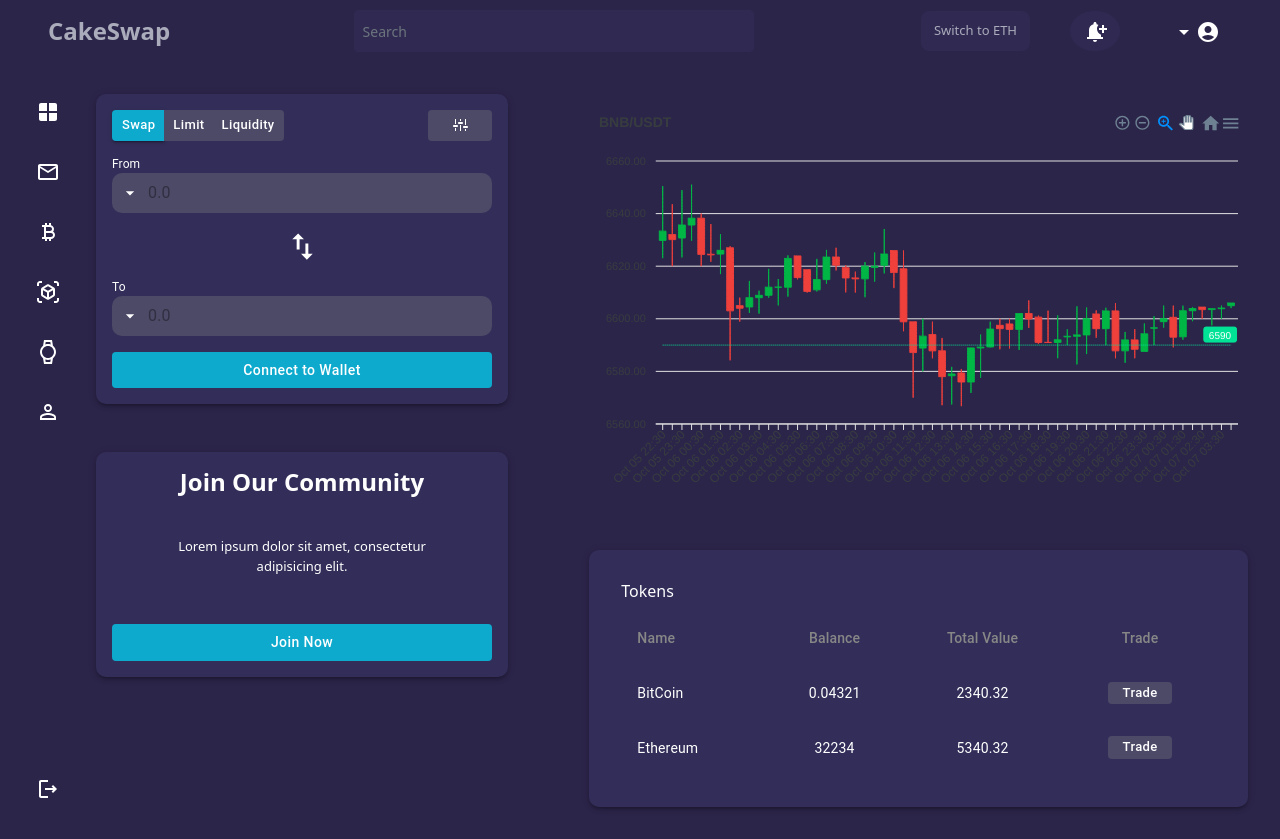
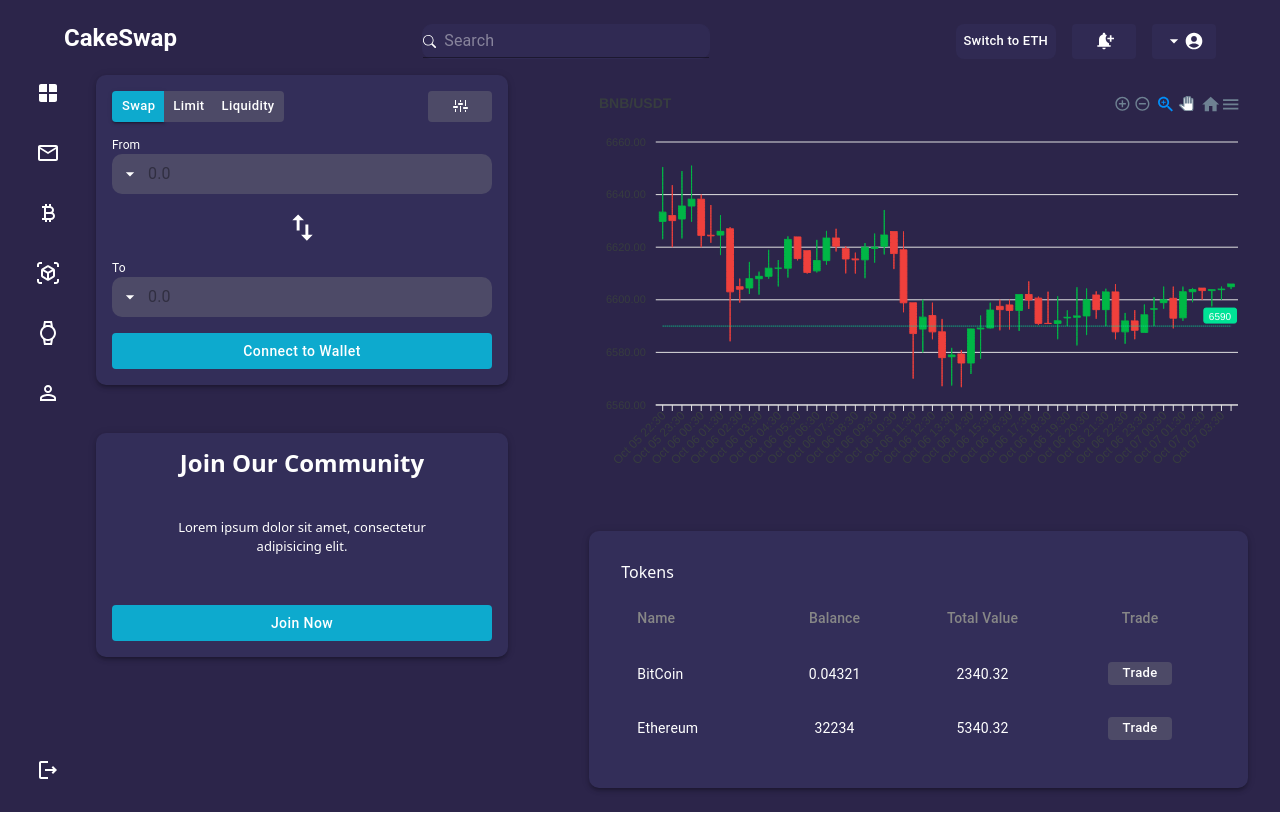
Before and after one commit to John-Kimani/cryptodashboard, a React (Create React App) app: page / in a window 1280 px wide. After the commit the page ends 812 px from the top, so only its background shows below. Built offline with nearby package versions, Linux system fonts and the light colour scheme.

Commit message:
Revamp Navigation bar

```diff
--- a/src/Components/Nav/Navbar.jsx
+++ b/src/Components/Nav/Navbar.jsx
@@ -1,41 +1,50 @@
-import "./navbar.css";
-import Nav from "react-bootstrap/Nav";
-import Navbar from "react-bootstrap/Navbar";
-import Form from "react-bootstrap/Form";
 import Stack from "@mui/material/Stack";
-import Button from "react-bootstrap/Button";
+import Button from "@mui/material/Button";
 import NotificationAddIcon from "@mui/icons-material/NotificationAdd";
 import AccountCircleIcon from "@mui/icons-material/AccountCircle";
 import ArrowDropDownIcon from "@mui/icons-material/ArrowDropDown";
+import { InputAdornment, Box, Typography } from "@mui/material";
+import { btn, searchInput, switchBtn, navBar } from "./styles";
+import { BsSearch } from "react-icons/bs";
+import Input from "@mui/material/Input";
 
 const NavbarComponent = () => {
   return (
-    <Navbar expand="lg" className='tool-bar'>
-      <Navbar.Brand className="ms-5 cakeSwap" href="#home">
+    <Box style={navBar} sx={{ px: 8, pt: 2}}>
+      <Typography
+        textAlign="center"
+        variant="h3"
+        fontSize="1.5rem"
+        fontWeight={600}
+      >
         CakeSwap
-      </Navbar.Brand>
-      <Navbar.Toggle aria-controls="basic-navbar-nav" />
-      <Navbar.Collapse id="basic-navbar-nav">
-        <Nav className="mx-auto">
-          <Form>
-            <Form.Control className='search_input' size="sm" type="text" placeholder="Search" />
-          </Form>
-        </Nav>
+      </Typography>
+      <Stack direction="row" spacing="auto" style={{ width: "25%"}}>
+        <Input
+          startAdornment={
+            <InputAdornment position="start">
+              <BsSearch style={{ color: "white" }} fontSize="small" />
+            </InputAdornment>
+          }
+          placeholder="Search"
+          sx={{ color: "white" }}
+          style={searchInput}
+        />
+      </Stack>
 
-        <Nav className="ml-auto me-5">
-          <Stack direction="row" spacing={5}>
-            <Button className='switch_btn'>Switch to ETH</Button>
-            <Button className="notification-btn">
-              <NotificationAddIcon sx={{ color: "AAABBB"}}/>
-            </Button>
-            <Button className="account">
-              <ArrowDropDownIcon />
-              <AccountCircleIcon />
-            </Button>
-          </Stack>
-        </Nav>
-      </Navbar.Collapse>
-    </Navbar>
+      <Stack>
+        <Stack direction="row" spacing={2}>
+          <Button style={switchBtn}>Switch to ETH</Button>
+          <Button style={btn}>
+            <NotificationAddIcon sx={{ color: "white" }} fontSize="small" />
+          </Button>
+          <Button style={btn}>
+            <ArrowDropDownIcon sx={{ color: "white" }} fontSize="small" />
+            <AccountCircleIcon sx={{ color: "white" }} fontSize="small" />
+          </Button>
+        </Stack>
+      </Stack>
+    </Box>
   );
 };
 
--- a/src/Components/Nav/navbar.css
+++ /dev/null
@@ -1,36 +0,0 @@
-.tool-bar{
-    background-color: #2C254A;
-}
-
-.cakeSwap{
-    color: #AAABBB;
-    font-size: 1.5rem;
-    font-weight: bolder;
-}
-
-.search_input{
-    background-color: #302A53;
-    width: 25rem;
-    border: 1px solid #302A53;
-    height: 2.6rem;
-}
-
-.switch_btn{
-    background-color: #302A53;
-    border-radius: 8px;
-    font-size: small;
-    color: #AAABBB;
-    border: 1px solid #302A53;
-}
-
-.notification-btn{
-    background-color: #302A53;
-    border: 1px solid #302A53;
-    border-radius: 50%;
-}
-
-.account{
-    background: none;
-    color: white;
-    border: none;
-}
--- /dev/null
+++ b/src/Components/Nav/styles.js
@@ -0,0 +1,28 @@
+export const btn = {
+    backgroundColor: "#302A53",
+    textTransform: "none",
+    border:"none",
+    fontSize: "small"
+}
+
+export const searchInput = {
+    border: "1px solid #302A53",
+    backgroundColor: "#302A53",
+    borderRadius: "10px",
+    width: "100%",
+    textTransform: "none"
+}
+
+export const switchBtn = {
+    backgroundColor: "#302A53",
+    textTransform: "none",
+    borderRadius:"8px",
+    fontSize: "small",
+    color: "white",
+    letterSpacing: "0.2px"
+}
+
+export const navBar = {
+    display: "flex",
+    justifyContent: "space-between",
+}
--- a/src/Components/Sidebar/Sidebar.jsx
+++ b/src/Components/Sidebar/Sidebar.jsx
@@ -1,5 +1,4 @@
 import React from 'react';
-import Box from '@mui/material/Box';
 import Stack from '@mui/material/Stack';
 import Button from '@mui/material/Button';
 import WindowIcon from '@mui/icons-material/Window';
--- a/src/Screens/Dashboard.jsx
+++ b/src/Screens/Dashboard.jsx
@@ -12,9 +12,9 @@ import TokenTable from "../Components/TokenTable/TokenTable";
 
 function Dashboard() {
   return (
-    <Stack style={dashboard}>
+    <Stack style={dashboard} py={1}>
       <NavbarComponent />
-      <Stack direction="row" py={4} px={2}>
+      <Stack direction="row" px={2} py={2}>
         <Sidebar />
         <Grid container justifyContent="space-between">
           <Grid item xs={12} md={4.5}>
```
